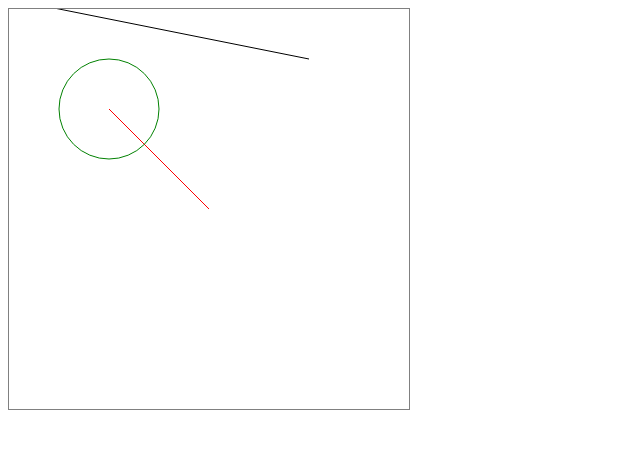
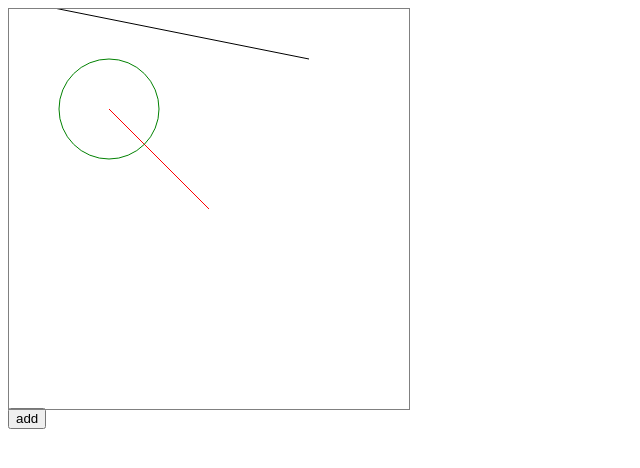
Before and after one commit to pengfeiw/react-diagram, a React (Create React App) app: page / in a window 1280 px wide. Shown: the top 468 px of the page, without its empty margins (0-640 px from the left). Built offline with nearby package versions, Linux system fonts and the light colour scheme.

Commit message:
feat: 增加图层绘制, 但是目前后面添加的图层无法缩放

```diff
--- a/src/App.tsx
+++ b/src/App.tsx
@@ -1,7 +1,8 @@
 import Diagram from "./components/diagram";
 // import Test from "./components/test";
-import {FC} from "react";
+import react, {FC, useEffect, useRef} from "react";
 import {Line, Circle, Rectangle} from "./entity";
+import Layer from "./components/diagram/layer";
 
 const ents = [
     new Line({X: 100, Y: 100}, {X: 200, Y: 200}, "red"),
@@ -11,14 +12,24 @@ const ents = [
 ];
 
 const App: FC = () => {
+    const diagramRef = useRef();
+    // 测试添加一个图层
+    const onClick = () => {
+        const diagram = diagramRef.current as any;
+        if (diagram) {
+            const layer: Layer = new Layer("layer1", "red");
+            layer.addEntity(new Line({X: 1000, Y: -100}, {X: 200, Y: 200}, "byLayer"));
+            layer.addEntity(new Rectangle({X: 1000, Y: 1000}, 800, 500, "white"));
+            diagram.addLayer(layer);
+        }
+    };
+
     return (
         <>
             <div style={{width: "400px", height: "400px"}}>
-                <Diagram width="100%" height="100%" entities={ents} />
+                <Diagram ref={diagramRef} width="100%" height="100%" entities={ents} />
             </div>
-            {/* <div style={{width: "400px", height: "400px"}}>
-                <Test width="100%" height="100%" entities={ents} />
-            </div> */}
+            <button onClick={onClick}>add</button>
         </>
     );
 };
--- a/src/components/diagram/index.css
+++ b/src/components/diagram/index.css
@@ -2,6 +2,7 @@
     width: 100%;
     height: 100%;
     border: 1px solid gray;
+    position: relative;
 }
 
 .mask {
--- a/src/components/diagram/index.tsx
+++ b/src/components/diagram/index.tsx
@@ -1,4 +1,4 @@
-import {FC, useEffect, useRef, useState} from "react";
+import {FC, useEffect, useRef, useState, forwardRef, useImperativeHandle} from "react";
 import Entity, {Rectangle} from "../../entity";
 import "./index.css";
 import CoordTransform from "../../util/coordTrans";
@@ -13,58 +13,83 @@ interface DiagramProps {
     scaleLimit?: number;
     margin?: number;
 }
-
 const defaultLayer = new Layer("0");
-const Diagram: FC<DiagramProps> = (props) => {
+let mouseDown = false;
+const Diagram = forwardRef((props: DiagramProps, ref) => {
     const {height, width, entities, scaleLimit, margin} = props;
-    const [layer, setLayer] = useState([defaultLayer]);
+    const [layers, setLayers] = useState([defaultLayer]);
     const [activeLayer, setActiveLayer] = useState(defaultLayer);
-    const canvasRef = useRef<HTMLCanvasElement>(null);
     const containerRef = useRef<HTMLDivElement>(null);
     const [ctf] = useState(new CoordTransform()); // coordinate transform
-    const [mouseDown, setMouseDown] = useState<boolean>(false);
     const [scale, setScale] = useState<number>(1); // zoom scale
     const [mask, setMask] = useState<boolean>(false);
 
+    // set size of canvas
+    const initCanvas = (canvas: HTMLCanvasElement) => {
+        canvas.style.width = "100%";
+        canvas.style.height = "100%";
+        canvas.width = canvas.offsetWidth;
+        canvas.height = canvas.offsetHeight;
+        canvas.style.backgroundColor = "transparent";
+        canvas.style.position = "absolute";
+    };
+
     useEffect(() => {
-        const canvas = canvasRef.current as HTMLCanvasElement;
         const container = containerRef.current as HTMLDivElement;
         // set size of container
         container.style.width = width;
         container.style.height = height;
 
-        // set size of canvas
-        const initCanvas = (canvas: HTMLCanvasElement) => {
-            canvas.style.width = "100%";
-            canvas.style.height = "100%";
-            canvas.width = canvas.offsetWidth;
-            canvas.height = canvas.offsetHeight;
-        };
-        initCanvas(canvas);
+        layers.forEach((layer) => {
+            const canvas = layer.canvas;
+            container.appendChild(canvas);
+            initCanvas(canvas);
+        });
+
+        defaultLayer.addEntity(entities);
+        defaultLayer.canvas.addEventListener("mousedown", onMouseDown);
+        defaultLayer.canvas.addEventListener("mouseup", onMouseUp);
+        defaultLayer.canvas.addEventListener("mousemove", onMouseMove);
+        defaultLayer.canvas.addEventListener("wheel", onMouseWheel);
+        defaultLayer.canvas.addEventListener("dblclick", onMouseDbClick);
+        defaultLayer.canvas.style.zIndex = "1";
+        setActiveLayer(defaultLayer);
     }, []);
 
     useEffect(() => {
         paint();
     }, []);
 
+    /**
+     * @param layer the layer be added
+     */
+    const addLayer = (layer: Layer) => {
+        const resLayers = layers.concat(layer);
+        setLayers(resLayers);
+        const container = containerRef.current as HTMLDivElement;
+        container.appendChild(layer.canvas);
+        initCanvas(layer.canvas);
+        layer.draw(ctf);
+    };
+
+    useImperativeHandle(ref, () => ({
+        addLayer
+    }));
     const paint = () => {
-        var ctx = canvasRef.current?.getContext("2d");
-        if (ctx) {
-            ctx.clearRect(0, 0, canvasRef.current!.width, canvasRef.current!.height);
-            for (let i = 0; i < entities.length; i++) {
-                entities[i].draw(ctx, ctf);
-            }
-        }
+        console.log(layers);
+
+        layers.forEach((layer) => {
+            layer.draw(ctf);
+        });
     }
-    const onMouseDown: React.MouseEventHandler<HTMLCanvasElement> = (event) => {
-        setMouseDown(true);
+    const onMouseDown = (event: MouseEvent) => {
+        mouseDown = true;
     };
-    const onMouseUp: React.MouseEventHandler<HTMLCanvasElement> = (event) => {
-        setMouseDown(false);
+    const onMouseUp = (event: MouseEvent) => {
+        mouseDown = false;
     };
-    const onMouseMove: React.MouseEventHandler<HTMLCanvasElement> = (event) => {
+    const onMouseMove = (event: MouseEvent) => {
         if (mouseDown) {
-            console.log(event);
             if (event.buttons === 4) {
                 // 平移
                 ctf.displacement({X: event.movementX, Y: event.movementY});
@@ -73,7 +98,7 @@ const Diagram: FC<DiagramProps> = (props) => {
         }
     };
 
-    const onMouseWheel: React.WheelEventHandler<HTMLCanvasElement> = (event) => {
+    const onMouseWheel = (event: WheelEvent) => {
         const resScale = scale * (1 - event.deltaY / 1000);
         let minScale = 0.001;
         let maxScale = 1000;
@@ -87,7 +112,7 @@ const Diagram: FC<DiagramProps> = (props) => {
             setScale(resScale);
         }
     };
-    const onMouseDbClick: React.MouseEventHandler<HTMLCanvasElement> = (event) => {
+    const onMouseDbClick = (event: MouseEvent) => {
         if (event.button === 0) {
             zoomToBound();
         }
@@ -115,12 +140,12 @@ const Diagram: FC<DiagramProps> = (props) => {
         const unionBound = Bound.getUnionBound(bounds);
         const deviceUnionBound = new Bound(ctf.worldToDevice_Point(unionBound.max), ctf.worldToDevice_Point(unionBound.min));
         const realMargin = margin ? margin : 5;
-        const widthRatio = (canvasRef.current!.clientWidth - 2 * realMargin) / deviceUnionBound.width;
-        const heightRatio = (canvasRef.current!.clientHeight - 2 * realMargin) / deviceUnionBound.height;
+        const widthRatio = (defaultLayer.canvas.clientWidth - 2 * realMargin) / deviceUnionBound.width;
+        const heightRatio = (defaultLayer.canvas.clientHeight - 2 * realMargin) / deviceUnionBound.height;
 
         const clientCenter = {
-            X: canvasRef.current!.clientWidth * 0.5,
-            Y: canvasRef.current!.clientHeight * 0.5
+            X: defaultLayer.canvas.clientWidth * 0.5,
+            Y: defaultLayer.canvas.clientHeight * 0.5
         };
 
         const moveVector = {
@@ -136,25 +161,8 @@ const Diagram: FC<DiagramProps> = (props) => {
     };
 
     return (
-        <div id="container"
-            className={mask ? "mask" : ""}
-            ref={containerRef}
-        >
-            <canvas
-                id="canvas"
-                ref={canvasRef}
-                onMouseDown={onMouseDown}
-                onMouseUp={onMouseUp}
-                onMouseMove={onMouseMove}
-                onWheel={onMouseWheel}
-                onDoubleClick={onMouseDbClick}
-                onKeyDown={onKeyDown}
-                tabIndex={-1}
-            >
-                Sorry, this browser does not support <i>canvas</i>!
-            </canvas>
-        </div>
+        <div id="container" className={mask ? "mask" : ""} ref={containerRef} />
     );
-};
+});
 
 export default Diagram;
--- a/src/components/diagram/layer/index.ts
+++ b/src/components/diagram/layer/index.ts
@@ -1,5 +1,5 @@
 import Entity from "../../../entity";
-
+import CoordTransform from "../../../util/coordTrans";
 class Layer {
     /**
      * the color of layer
@@ -18,6 +18,10 @@ class Layer {
      */
     private entities: Entity[];
     /**
+     * the canvas associated with this layer
+     */
+    private _canvas: HTMLCanvasElement;
+    /**
      * @param name the name of layer
      * @param ents the entities on the layer
      * @param visible wether the layer is visible
@@ -28,6 +32,13 @@ class Layer {
         this.entities = [];
         this._color = color;
         this._visible = true;
+        this._canvas = document.createElement("canvas");
+    }
+    /**
+     * the canvas associated with this layer
+     */
+    public get canvas() {
+        return this._canvas;
     }
     public get color() {
         return this._color;
@@ -93,6 +104,23 @@ class Layer {
         }
         this.toogleLayer();
     }
+
+    /**
+     * draw entity
+     * @param ctf the coordinate transform
+     */
+    public draw = (ctf: CoordTransform) => {
+        const ctx = this.canvas.getContext("2d");
+        if (ctx) {
+            ctx.clearRect(0, 0, this.canvas.width, this.canvas.height);
+            for (let i = 0; i < this.entities.length; i++) {
+                if (this.entities[i].color === "byLayer") {
+                    this.entities[i].color = this._color;
+                }
+                this.entities[i].draw(ctx, ctf);
+            }
+        }
+    }
 }
 
 export default Layer;
--- a/src/util/bound.ts
+++ b/src/util/bound.ts
@@ -19,7 +19,6 @@ export default class Bound {
         return this.maxPoint.Y - this.minPoint.Y;
     }
 
-
     // get the boundingBox
     public static getUnionBound = (bounds: Bound[]) => {
         if (bounds.length === 0) {
```
Also changed, not shown: src/components/test/index.tsx (added, +76 -0 lines).
